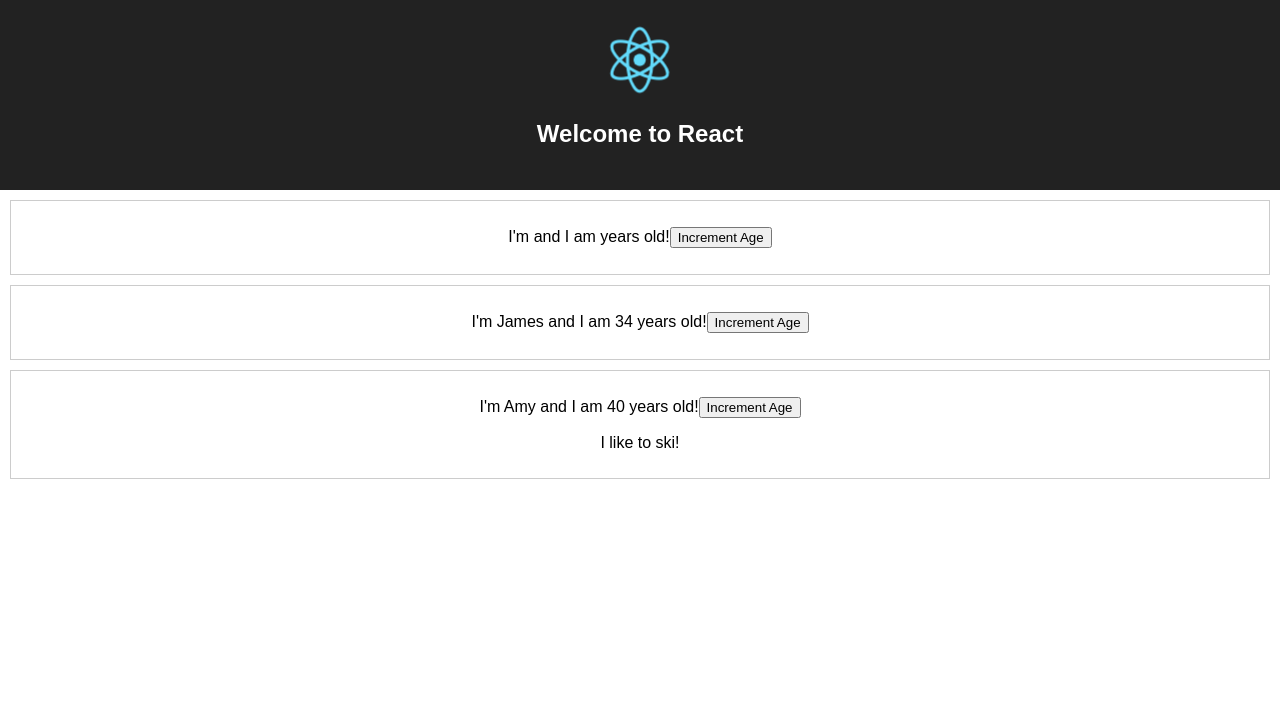
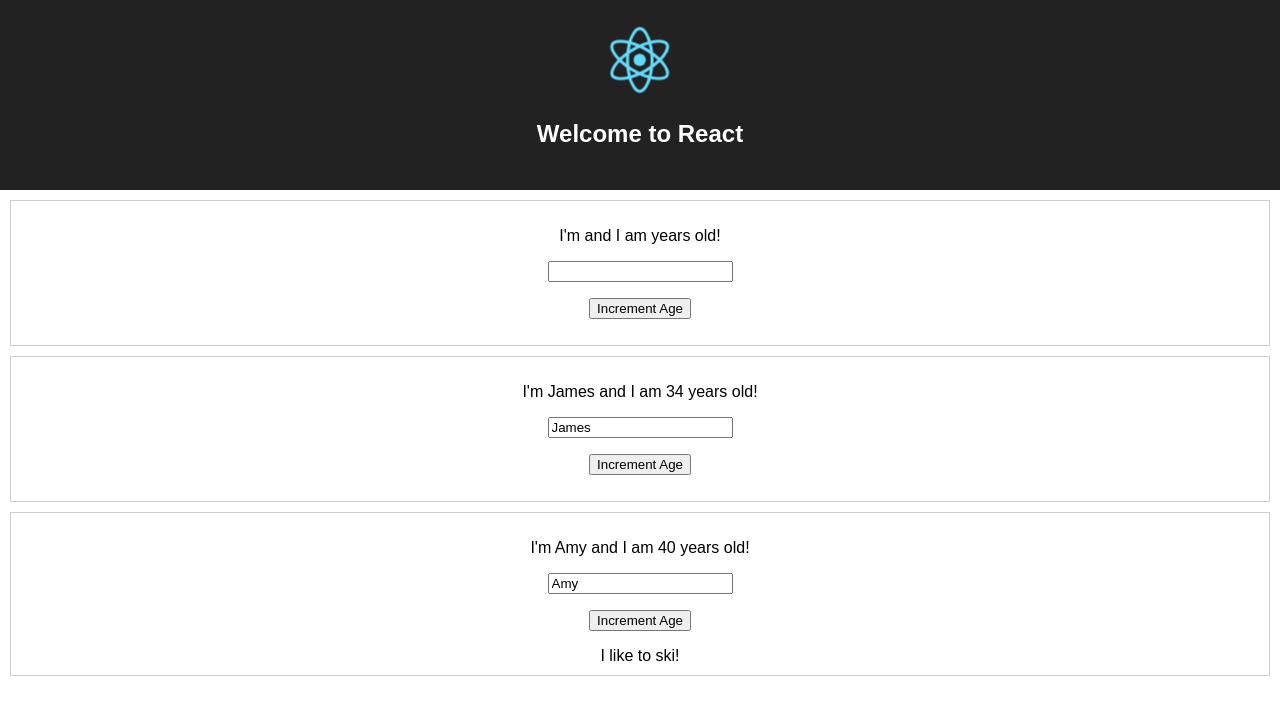
Before and after one commit to hngu/react-app, a React (Create React App) app: page / in a window 1280 px wide. Shown: the top 714 px of the page. Built offline with nearby package versions, Linux system fonts and the light colour scheme.

Commit message:
added text change

```diff
--- a/src/App.js
+++ b/src/App.js
@@ -11,15 +11,15 @@ class App extends Component {
     ]
   }
 
-  incrementAgeHandler = (name) => {
-    const {people} = this.state
-    const found = people.find(person => person.name === name)
+  incrementAgeHandler = (index) => {
+    const people = [...this.state.people]
+    people[index].age = people[index].age + 1
+    this.setState({people})
+  }
 
-    if (!found) {
-        return
-    }
-
-    found.age = found.age + 1
+  changeNameHandler = (index, event) => {
+    const people = [...this.state.people]
+    people[index].name = event.target.value
     this.setState({people})
   }
 
@@ -31,12 +31,13 @@ class App extends Component {
           <h1 className="App-title">Welcome to React</h1>
         </header>
         <Person />
-        {this.state.people.map(person => {
+        {this.state.people.map((person, index) => {
           return (
               <Person name={person.name}
                 age={person.age}
                 key={person.id}
-                incrementAge={this.incrementAgeHandler.bind(this, person.name)}>
+                incrementAge={this.incrementAgeHandler.bind(this, index)}
+                changeName={this.changeNameHandler.bind(this, index)}>
                 {person.name === 'Amy' ? 'I like to ski!' : '' }
               </Person>
           );
--- a/src/components/examples/Person/Person.css
+++ b/src/components/examples/Person/Person.css
@@ -2,4 +2,5 @@
     margin: 10px;
     padding: 10px;
     border: 1px solid #ccc;
+    text-align: center;
 }
--- a/src/components/examples/Person/Person.js
+++ b/src/components/examples/Person/Person.js
@@ -4,11 +4,12 @@ import './Person.css'
 const Person = (props) => {
     return (
         <div className="person">
-            <p>
-                I'm {props.name} and I am {props.age} years old!
-                <button onClick={props.incrementAge}>Increment Age</button>
-            </p>
-            <p>{props.children}</p>
+            <div>
+                <p>I'm {props.name} and I am {props.age} years old!</p>
+                <p><input type="text" value={props.name} onChange={props.changeName} /></p>
+                <p><button onClick={props.incrementAge}>Increment Age</button></p>
+            </div>
+            <div>{props.children}</div>
         </div>
     );
 }
```
